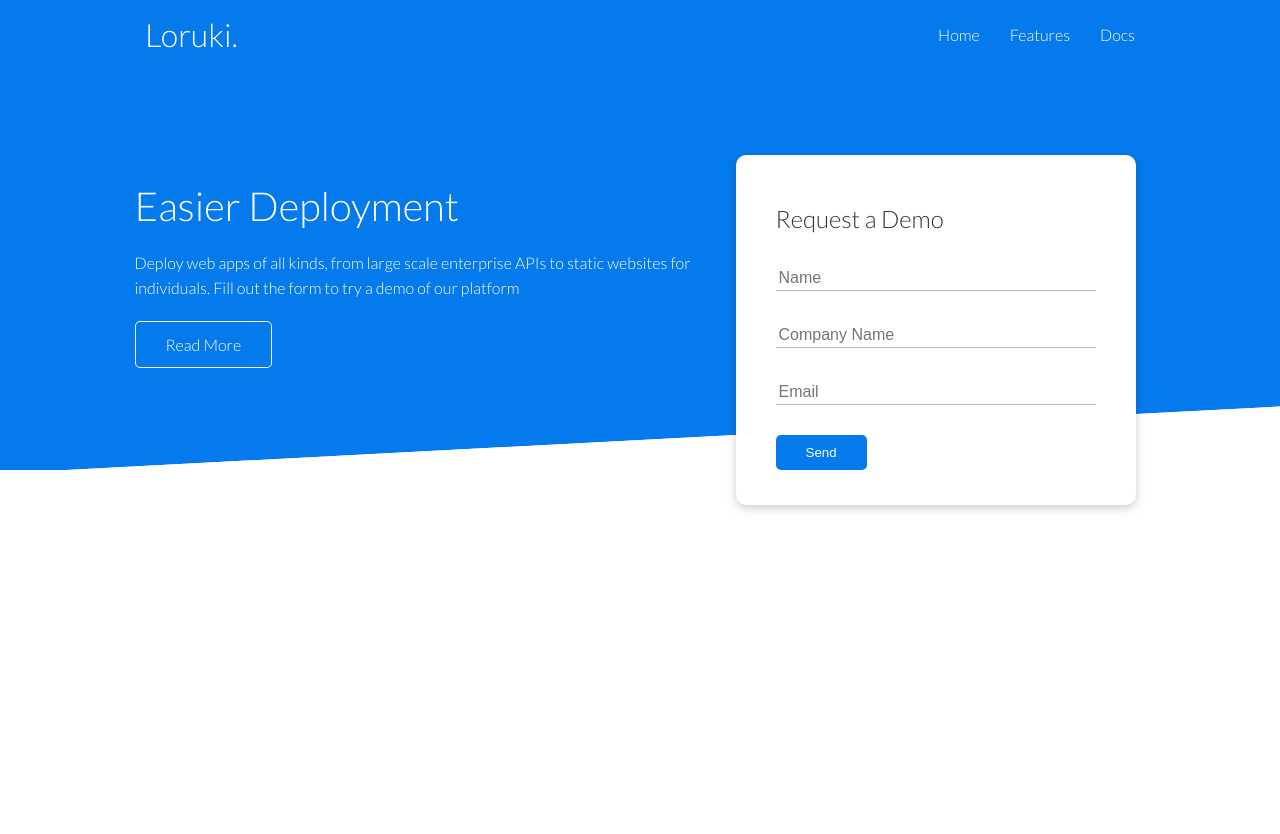
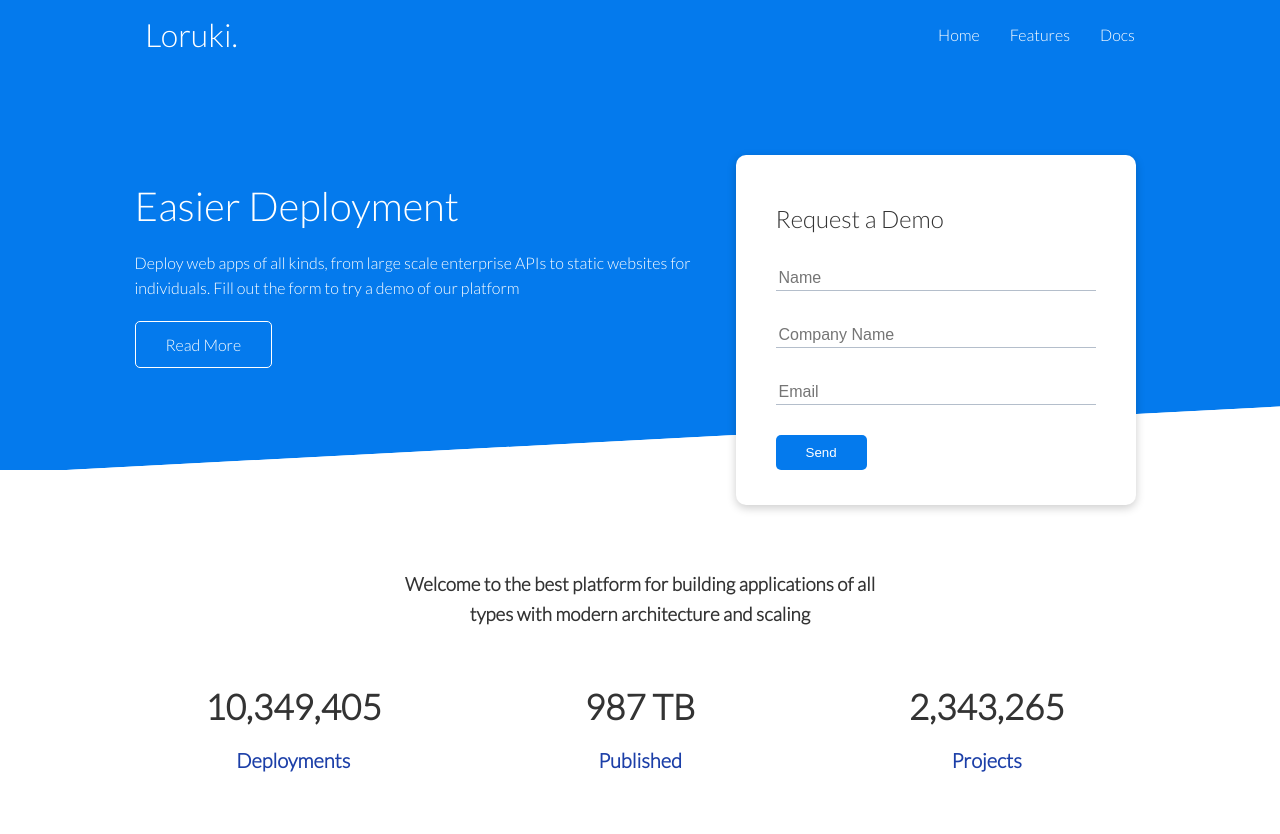
Before and after one commit to BF-FrontEnd-class-2024/group2-loruki-rebuild, a website: page index.html in a window 1280 px wide. Before the commit the page ends 800 px from the top, so only its background shows below. Drawn offline with Linux system fonts and the light colour scheme.

Commit message:
container3-statistics

```diff
--- a/index.html
+++ b/index.html
@@ -1,6 +1,5 @@
 <!DOCTYPE html>
 <html lang="en">
-
   <head>
     <meta charset="UTF-8" />
     <link rel="icon" type="image/svg+xml" href="./client/assets/favicon.ico" />
@@ -61,7 +60,12 @@
               <input type="text" name="name" placeholder="Name" required />
             </div>
             <div class="form-control">
-            <input type="text" name="company" placeholder="Company Name" required />
+              <input
+                type="text"
+                name="company"
+                placeholder="Company Name"
+                required
+              />
             </div>
             <div class="form-control">
               <input type="email" name="email" placeholder="Email" required />
@@ -71,6 +75,33 @@
         </div>
       </div>
     </section>
+
+    <!-- Stats -->
+    <section class="stats">
+      <div class="container">
+        <h3 class="stats-heading text-center my-1">
+          Welcome to the best platform for building applications of all types
+          with modern architecture and scaling
+        </h3>
+
+        <div class="grid grid-3 text-center my-4">
+          <div>
+            <i class="fas fa-server fa-3x"></i>
+            <h3>10,349,405</h3>
+            <p class="text-secondary">Deployments</p>
+          </div>
+          <div>
+            <i class="fas fa-upload fa-3x"></i>
+            <h3>987 TB</h3>
+            <p class="text-secondary">Published</p>
+          </div>
+          <div>
+            <i class="fas fa-project-diagram fa-3x"></i>
+            <h3>2,343,265</h3>
+            <p class="text-secondary">Projects</p>
+          </div>
+        </div>
+      </div>
+    </section>
   </body>
-
 </html>
--- a/styles/index.css
+++ b/styles/index.css
@@ -154,3 +154,23 @@ pre {
   -moz-transform: skewY(-3deg);
   -ms-transform: skewY(-3deg);
 }
+
+/* Stats */
+.stats {
+  padding-top: 100px;
+  animation: slideInFromBottom 1s ease-in;
+}
+
+.stats-heading {
+  max-width: 500px;
+  margin: auto;
+}
+
+.stats .grid h3 {
+  font-size: 35px;
+}
+
+.stats .grid p {
+  font-size: 20px;
+  font-weight: bold;
+}
```
Lines whose indentation alone changed are shown as unchanged.
